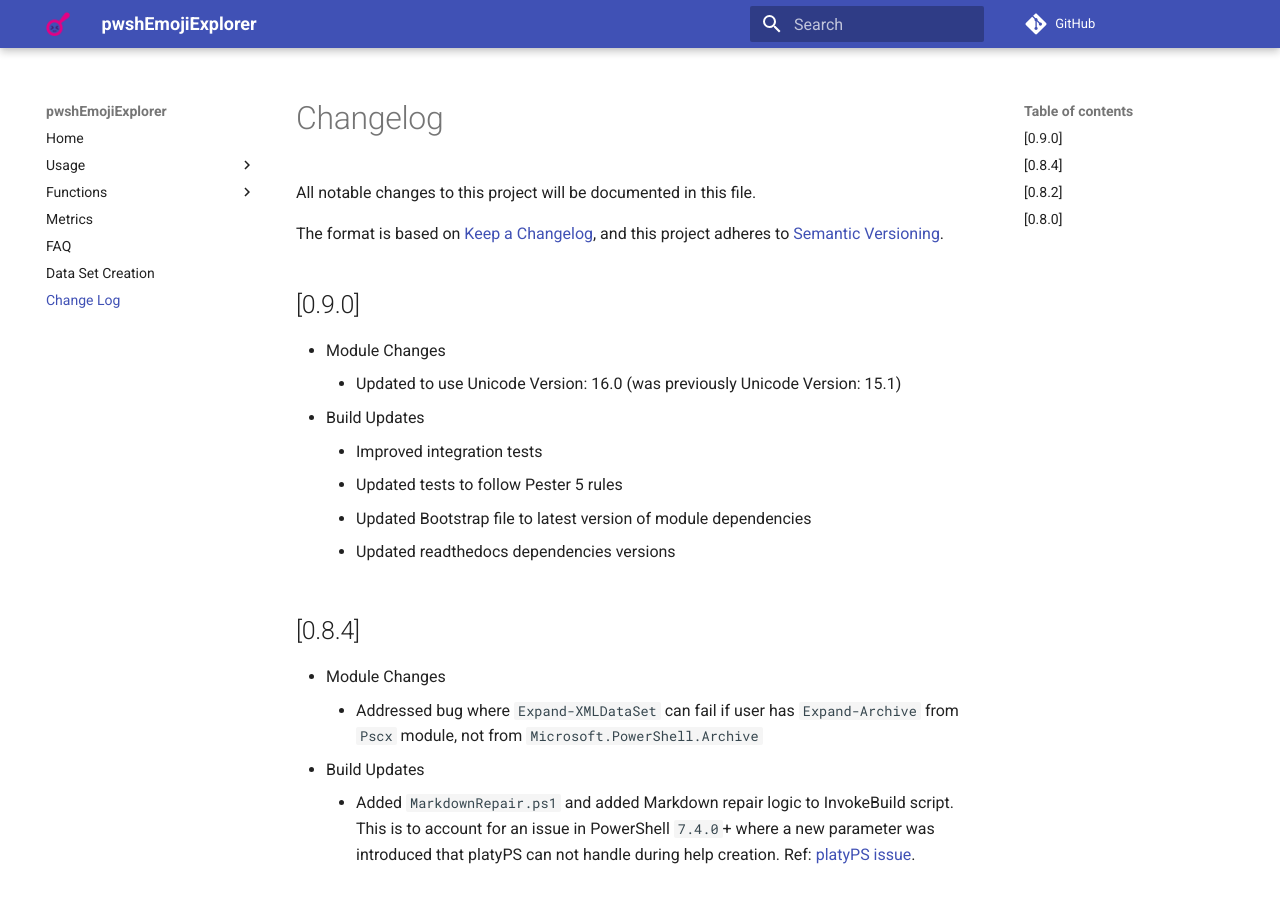
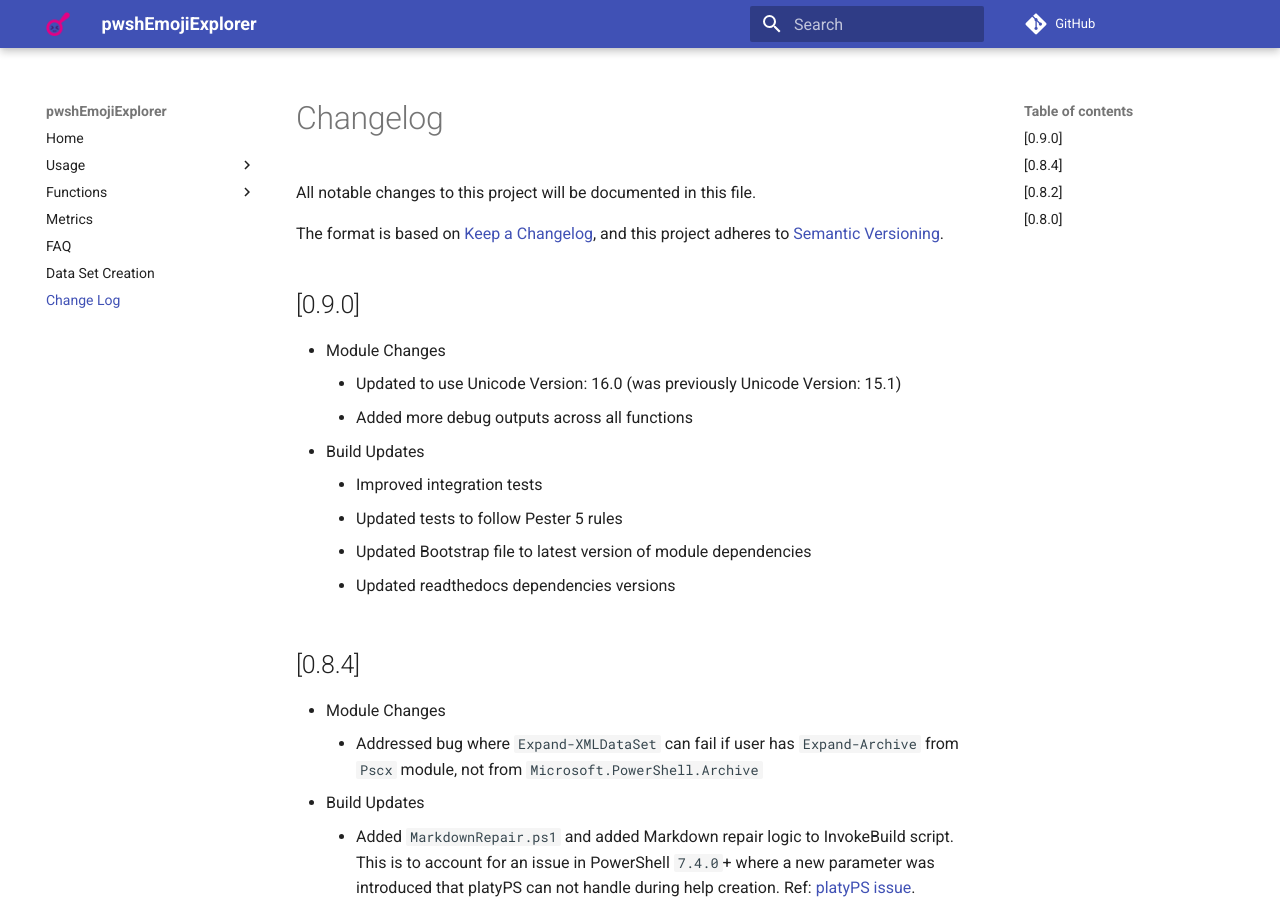
Before and after one commit to techthoughts2/pwshEmojiExplorer, an MkDocs documentation site: the page built from docs/CHANGELOG.md, in a window 1280 px wide and 900 px high. Built offline with MkDocs 1.6.1 and Material for MkDocs 9.7.7, drawn with Linux system fonts in a browser that asks for light colours; comment, search, counter and statistics services are not loaded.

Commit message:
Added more debug outputs across all functions

```diff
--- a/docs/CHANGELOG.md
+++ b/docs/CHANGELOG.md
@@ -9,6 +9,7 @@ and this project adheres to [Semantic Versioning](https://semver.org/spec/v2.0.0
 
 - Module Changes
     - Updated to use Unicode Version: 16.0 (was previously Unicode Version: 15.1)
+    - Added more debug outputs across all functions
 - Build Updates
     - Improved integration tests
     - Updated tests to follow Pester 5 rules
```
Also changed, not shown: 8 other files.
